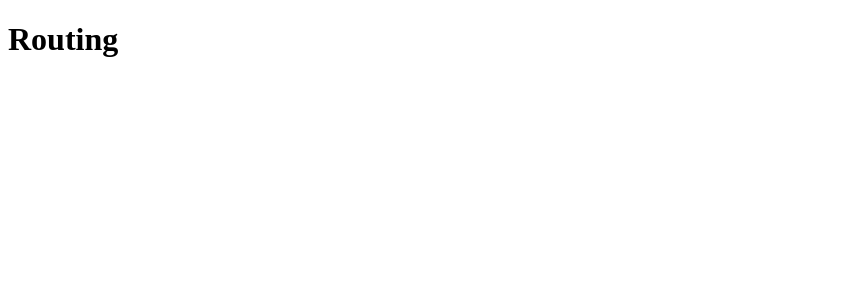
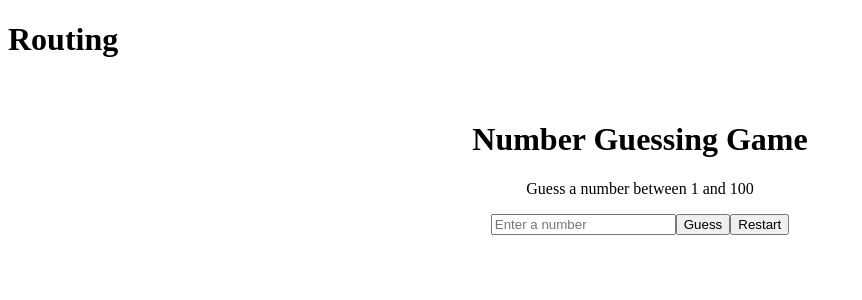
Before and after one commit to BENI23LAHAV/Games-TS, a React (Vite) app: page /gussthenumber in a window 1280 px wide. Before the commit this address had no page. Shown: the top 300 px of the page, without its empty margins (0-862 px from the left). Built offline with nearby package versions, Linux system fonts and the light colour scheme.

Commit message:
Facede practice

```diff
--- /dev/null
+++ b/src/components/GussTheNumber.tsx
@@ -0,0 +1,48 @@
+import React, { useState } from "react";
+import GameFacade from "../lib/GussTheNumber/GameFacade ";
+
+function GussTheNumber(): React.ReactElement {
+  const [gameFacade] = useState(new GameFacade());
+  const [guess, setGuess] = useState<number | "">("");
+  const [message, setMessage] = useState<string>(
+    "Guess a number between 1 and 100"
+  );
+
+  const handleGuess = () => {
+    if (guess === "" || isNaN(Number(guess))) {
+      setMessage("Please enter a valid number!");
+      return;
+    }
+    const response = gameFacade.game(Number(guess));
+    setMessage(response);
+    setGuess(""); // מנקה את השדה לאחר ניחוש
+  };
+
+  const handleRestart = () => {
+    gameFacade.restartGame();
+    setMessage("Game restarted! Guess a number between 1 and 100");
+    setGuess("");
+  };
+
+  return (
+    <div style={{ textAlign: "center", padding: "20px" }}>
+      <h1>Number Guessing Game</h1>
+      <p>{message}</p>
+      <input
+        type="number"
+        value={guess}
+        onChange={(e) =>
+          setGuess(e.target.value === "" ? "" : Number(e.target.value))
+        }
+        placeholder="Enter a number"
+        disabled={gameFacade.gameOver}
+      />
+      <button onClick={handleGuess} disabled={gameFacade.gameOver}>
+        Guess
+      </button>
+      <button onClick={handleRestart}>Restart</button>
+    </div>
+  );
+}
+
+export default GussTheNumber;
--- a/src/components/NavBar.tsx
+++ b/src/components/NavBar.tsx
@@ -10,10 +10,9 @@ function NavBar() {
         <li>
           <Link to="/shapes">Shapes</Link>
         </li>
-        {/* <li>Leaderboard</li>
-        <li>Settings</li>
-        <li>Logout</li>
-        <li>Help</li> */}
+        <li>
+          <Link to="/gussthenumber">GussTheNumber</Link>
+        </li>
       </ul>
     </div>
   );
--- a/src/components/Routing.tsx
+++ b/src/components/Routing.tsx
@@ -2,6 +2,7 @@ import { Routes, Route } from "react-router-dom";
 import Home from "./Home";
 import MemoryGame from "./MemoryGame";
 import Shapes from "./Shapes";
+import GussTheNumber from "./GussTheNumber";
 function Routing() {
   return (
     <div>
@@ -10,6 +11,7 @@ function Routing() {
         <Route path="/" element={<Home />} />
         <Route path="/memorygame" element={<MemoryGame />} />
         <Route path="/shapes" element={<Shapes />} />
+        <Route path="/gussthenumber" element={<GussTheNumber />} />
       </Routes>
     </div>
   );
--- /dev/null
+++ b/src/lib/GussTheNumber/GameFacade .ts
@@ -0,0 +1,39 @@
+import GameLogic from "./GameLogic ";
+
+class GameFacade {
+  gameLogic: GameLogic;
+  gameOver: boolean;
+
+  constructor() {
+    this.gameLogic = new GameLogic();
+    this.gameOver = false;
+  }
+
+  game(guess: number): string {
+    if (this.gameLogic.checkLeftGuess() <= 0) {
+      this.gameOver = true;
+    }
+
+    if (this.gameOver) {
+      return "Game over! please smash the Restart button.";
+    }
+    if (guess < 0 || guess > 100) {
+      return "Invalid guess, try again.";
+    }
+
+    this.gameLogic.digreesGuess();
+    const statusGuess: number = this.gameLogic.checkGuess(guess);
+    const message: string = this.gameLogic.printMessage(statusGuess);
+
+    if (statusGuess === 1) {
+      this.gameOver = true;
+    }
+    return message;
+  }
+  restartGame() {
+    this.gameLogic = new GameLogic();
+    this.gameOver = false;
+  }
+}
+
+export default GameFacade;
--- /dev/null
+++ b/src/lib/GussTheNumber/GameLogic .ts
@@ -0,0 +1,45 @@
+class GameLogic {
+  private secretNumber: number;
+  private guessLeft: number;
+
+  constructor() {
+    this.secretNumber = this.randomNumberBetween1to100();
+    this.guessLeft = 10;
+  }
+  randomNumberBetween1to100(): number {
+    return Math.floor(Math.random() * 100) + 1;
+  }
+  checkLeftGuess(): number {
+    return this.guessLeft;
+  }
+  digreesGuess(): boolean {
+    if (this.guessLeft > 0) {
+      this.guessLeft--;
+      return true;
+    }
+    return false;
+  }
+  checkGuess(guess: number): 0 | 1 | 2 {
+    if (guess === this.secretNumber) {
+      return 1;
+    }
+
+    return guess > this.secretNumber ? 2 : 0;
+  }
+
+  printMessage(status: number): string {
+    switch (status) {
+      case 0:
+        return "Too low";
+      case 1:
+        return "Exactly, you win";
+
+      case 2:
+        return "Too high";
+    }
+
+    return "Uncorrect status";
+  }
+}
+
+export default GameLogic;
```
